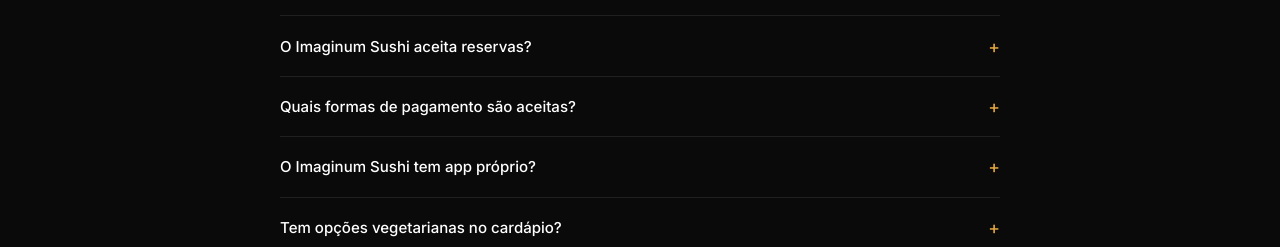
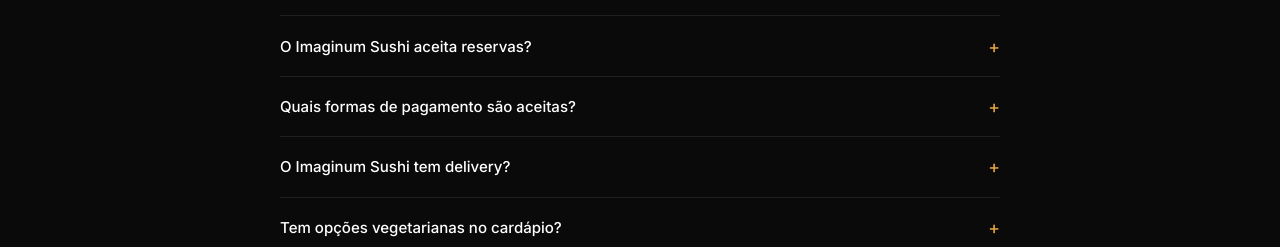
Before and after one commit to imaginumsushi/imaginum-sushi, a Next.js app: page / in a window 1280 px wide. Shown: the part 3560-3807 px from the top of the page. Built offline with nearby package versions, Linux system fonts and the light colour scheme.

Commit message:
Fix: remove app próprio do FAQ, atualiza delivery

```diff
--- a/components/FAQ.tsx
+++ b/components/FAQ.tsx
@@ -7,7 +7,7 @@ const faqs = [
   { q: 'O Imaginum Sushi faz delivery em Curitiba?', a: 'Sim! Temos app próprio disponível na App Store e Google Play. Também estamos presentes no iFood. Entregamos em Curitiba e região.' },
   { q: 'O Imaginum Sushi aceita reservas?', a: 'Sim, aceitamos reservas pelo telefone (41) 3082-3093 e pelo WhatsApp. Recomendamos reservar com antecedência nos fins de semana.' },
   { q: 'Quais formas de pagamento são aceitas?', a: 'Aceitamos dinheiro, Pix, cartão de crédito e débito de todas as bandeiras. No delivery, aceitamos pagamento online ou na entrega.' },
-  { q: 'O Imaginum Sushi tem app próprio?', a: 'Sim! Nosso aplicativo está disponível na App Store (iOS) e Google Play (Android) para pedidos de delivery com promoções exclusivas.' },
+  { q: 'O Imaginum Sushi tem delivery?', a: 'Sim! Faça seu pedido pelo nosso site interativo em imaginumsushi.menudino.com ou pelo iFood. Entregamos em Curitiba e região.' },
   { q: 'Tem opções vegetarianas no cardápio?', a: 'Sim! Temos temakis e uramakis vegetarianos com pepino, abacate e cream cheese. Consulte nosso cardápio completo para ver todas as opções.' },
   { q: 'Que tipo de culinária o Imaginum Sushi serve?', a: 'Japanese Fusion Food: combinados frescos, temakis artesanais, hot rolls crocantes, sashimis e entradas japonesas como edamame, missoshiru e guioza.' },
 ]
```
